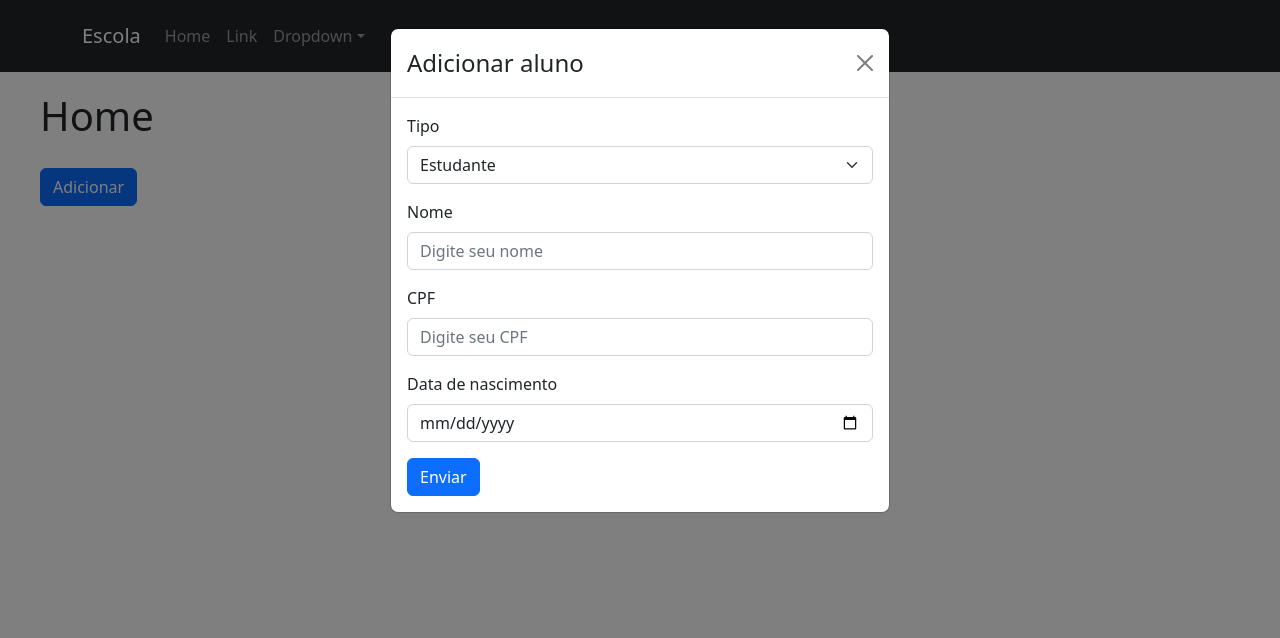
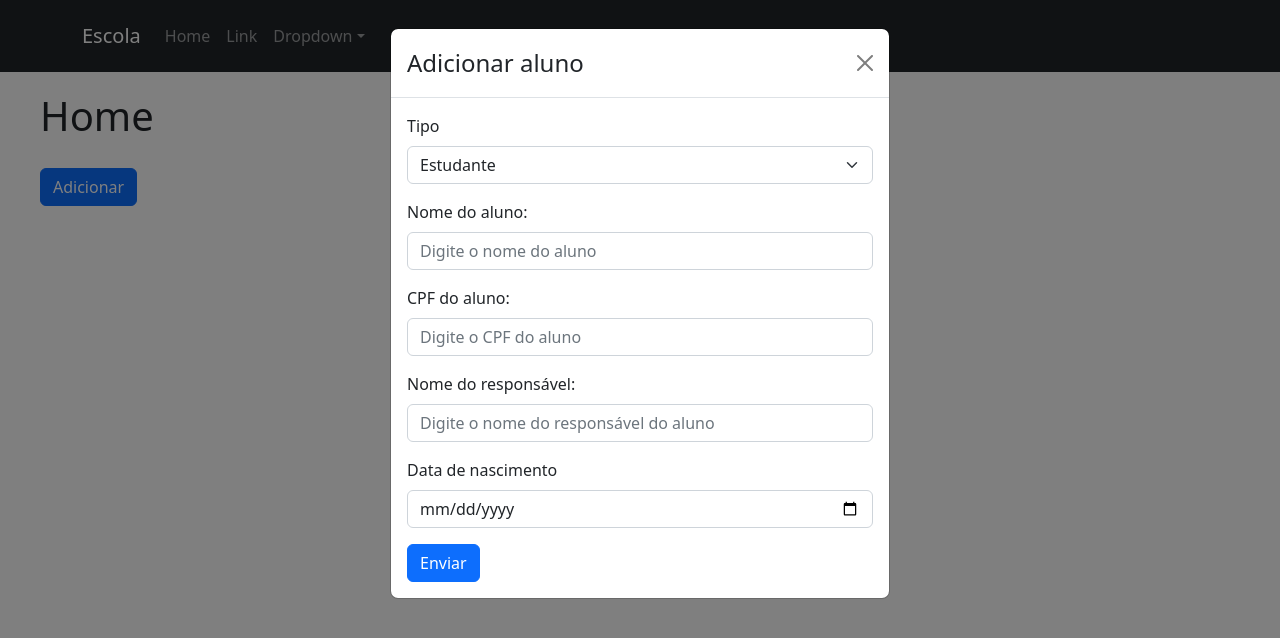
Before and after one commit to italloramon/student-management-system, a React (Vite) app in the folder front-end/: page / in a window 1280 px wide. Both pictures are taken after a click on the button "Adicionar". Shown: the top 638 px of the page. Built offline with nearby package versions, Linux system fonts and the light colour scheme; no server answers.

Commit message:
added validation to home page + api service

```diff
--- a/front-end/package.json
+++ b/front-end/package.json
@@ -13,6 +13,7 @@
     "@chakra-ui/react": "^2.4.2",
     "@emotion/react": "^11.10.5",
     "@emotion/styled": "^11.10.5",
+    "@hookform/resolvers": "^2.9.11",
     "@reduxjs/toolkit": "^1.9.0",
     "axios": "^1.2.0",
     "bootstrap": "^5.2.3",
@@ -25,7 +26,8 @@
     "react-redux": "^8.0.5",
     "react-router-dom": "^6.4.3",
     "redux": "^4.2.0",
-    "styled-components": "^5.3.6"
+    "styled-components": "^5.3.6",
+    "yup": "^1.0.0"
   },
   "devDependencies": {
     "@types/react": "^18.0.24",
--- a/front-end/src/pages/home.jsx
+++ b/front-end/src/pages/home.jsx
@@ -1,15 +1,45 @@
-import { Navbar, Modal } from '../components';
-import { Title, Container } from '../styles';
-import { Button, Form as FormBootstrap } from 'react-bootstrap';
-import { useState, useEffect } from 'react';
-import { useForm } from 'react-hook-form';
-import { useData } from '../context';
+import { Navbar, Modal } from "../components";
+import { Title, Container } from "../styles";
+import { Button, Form as FormBootstrap } from "react-bootstrap";
+import { useState, useEffect } from "react";
+import { useData } from "../context";
+import { useForm } from "react-hook-form";
+import * as yup from "yup";
+import { yupResolver } from "@hookform/resolvers/yup";
+
+const userSchema = yup.object({
+  name: yup
+    .string()
+    .max(30, "Limite máximo de 30 caracteres.")
+    .required("Campo obrigatório."),
+  cpf: yup
+    .string()
+    .max(11, "CPF inválido.")
+    .min(11, "CPF inválido.")
+    .required("Campo obrigatório."),
+  responsavel: yup
+    .string()
+    .max(30, "Limite máximo de 30 caracteres.")
+    .required("Campo obrigatório."),
+});
 
 const Form = () => {
-  const { register, handleSubmit } = useForm();
+  const {
+    register,
+    handleSubmit,
+    watch,
+    formState: { errors },
+  } = useForm({ resolver: yupResolver(userSchema) });
 
-  const onSubmit = data => console.log(data);
+  const onSubmit = (data) => console.log(data);
 
+  const { getAll } = useData();
+
+  useEffect(() => {
+    console.log(getAll);
+    const result = getAll();
+    console.log(result);
+  }, []);
 
   return (
     <FormBootstrap onSubmit={handleSubmit(onSubmit)}>
@@ -17,7 +47,7 @@ const Form = () => {
         <FormBootstrap.Label>Tipo</FormBootstrap.Label>
         <FormBootstrap.Select
           aria-label="Default select example"
-          {...register('type')}
+          {...register("type")}
         >
           <option value="student">Estudante</option>
           <option value="teacher">Professor</option>
@@ -25,48 +55,50 @@ const Form = () => {
         </FormBootstrap.Select>
       </FormBootstrap.Group>
       <FormBootstrap.Group className="mb-3" controlId="FormBootstrapBasicEmail">
-        <FormBootstrap.Label>Nome</FormBootstrap.Label>
+        <FormBootstrap.Label>Nome do aluno:</FormBootstrap.Label>
         <FormBootstrap.Control
           type="text"
-          placeholder="Digite seu nome"
-          {...register('name')}
+          placeholder="Digite o nome do aluno"
+          {...register("name")}
         />
+        <span className="text-danger mt-10px">{errors?.name?.message}</span>
       </FormBootstrap.Group>
       <FormBootstrap.Group className="mb-3" controlId="FormBootstrapBasicEmail">
-        <FormBootstrap.Label>CPF</FormBootstrap.Label>
+        <FormBootstrap.Label>CPF do aluno:</FormBootstrap.Label>
         <FormBootstrap.Control
           type="text"
-          placeholder="Digite seu CPF"
-          {...register('cpf')}
+          placeholder="Digite o CPF do aluno"
+          {...register("cpf")}
         />
+        <span className="text-danger mt-10px">{errors?.cpf?.message}</span>
+      </FormBootstrap.Group>
+      <FormBootstrap.Group className="mb-3" controlId="FormBootstrapBasicEmail">
+        <FormBootstrap.Label>Nome do responsável:</FormBootstrap.Label>
+        <FormBootstrap.Control
+          type="text"
+          placeholder="Digite o nome do responsável do aluno"
+          {...register("responsavel")}
+        />
+        <span className="text-danger mt-10px">
+          {errors?.responsavel?.message}
+        </span>
       </FormBootstrap.Group>
       <FormBootstrap.Group className="mb-3" controlId="FormBootstrapBasicEmail">
         <FormBootstrap.Label>Data de nascimento</FormBootstrap.Label>
-        <FormBootstrap.Control
-          type="date"
-          {...register('date')}
-        />
+        <FormBootstrap.Control type="date" {...register("date")} />
       </FormBootstrap.Group>
       <Button variant="primary" type="submit">
         Enviar
       </Button>
     </FormBootstrap>
-  )
-}
+  );
+};
 
 export const Home = () => {
-
   const [show, setShow] = useState(false);
 
   const handleClose = () => setShow(false);
-  const handleShow = () => setShow(true);;
-
-  const { getAll } = useData();
-
-  useEffect(() => {
-    const result = getAll();
-    console.log(result);
-  }, []);
+  const handleShow = () => setShow(true);
 
   return (
     <>
@@ -76,7 +108,9 @@ export const Home = () => {
       <Navbar />
       <Container>
         <Title>Home</Title>
-        <Button variant="primary" onClick={handleShow}>Adicionar</Button>
+        <Button variant="primary" type="submit" onClick={handleShow}>
+          Adicionar
+        </Button>
       </Container>
     </>
   );
```
Also changed, not shown: front-end/src/services/api.jsx (added, +9 -0 lines), 1 other file (tests, documents, lock files or other folders).
